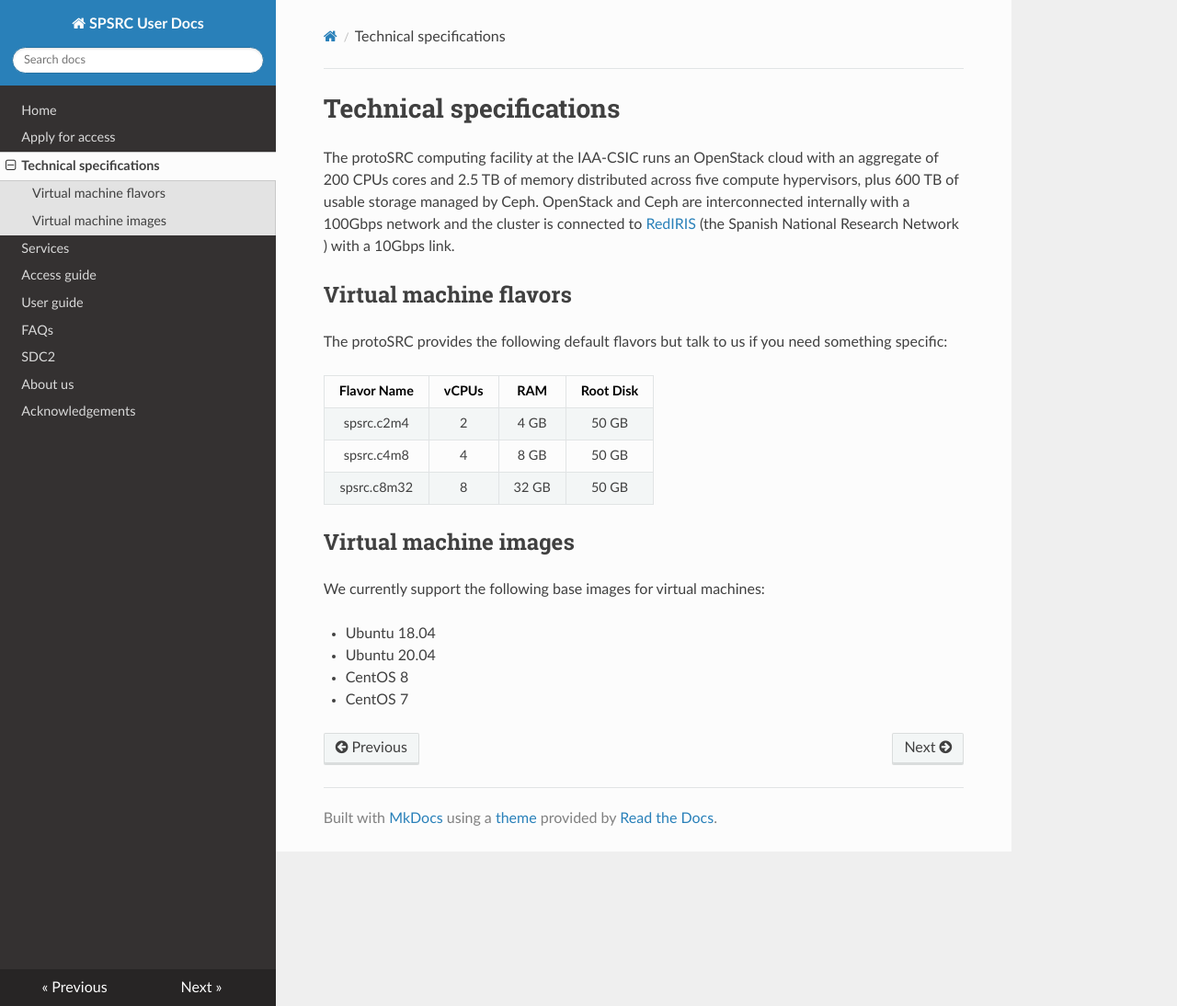
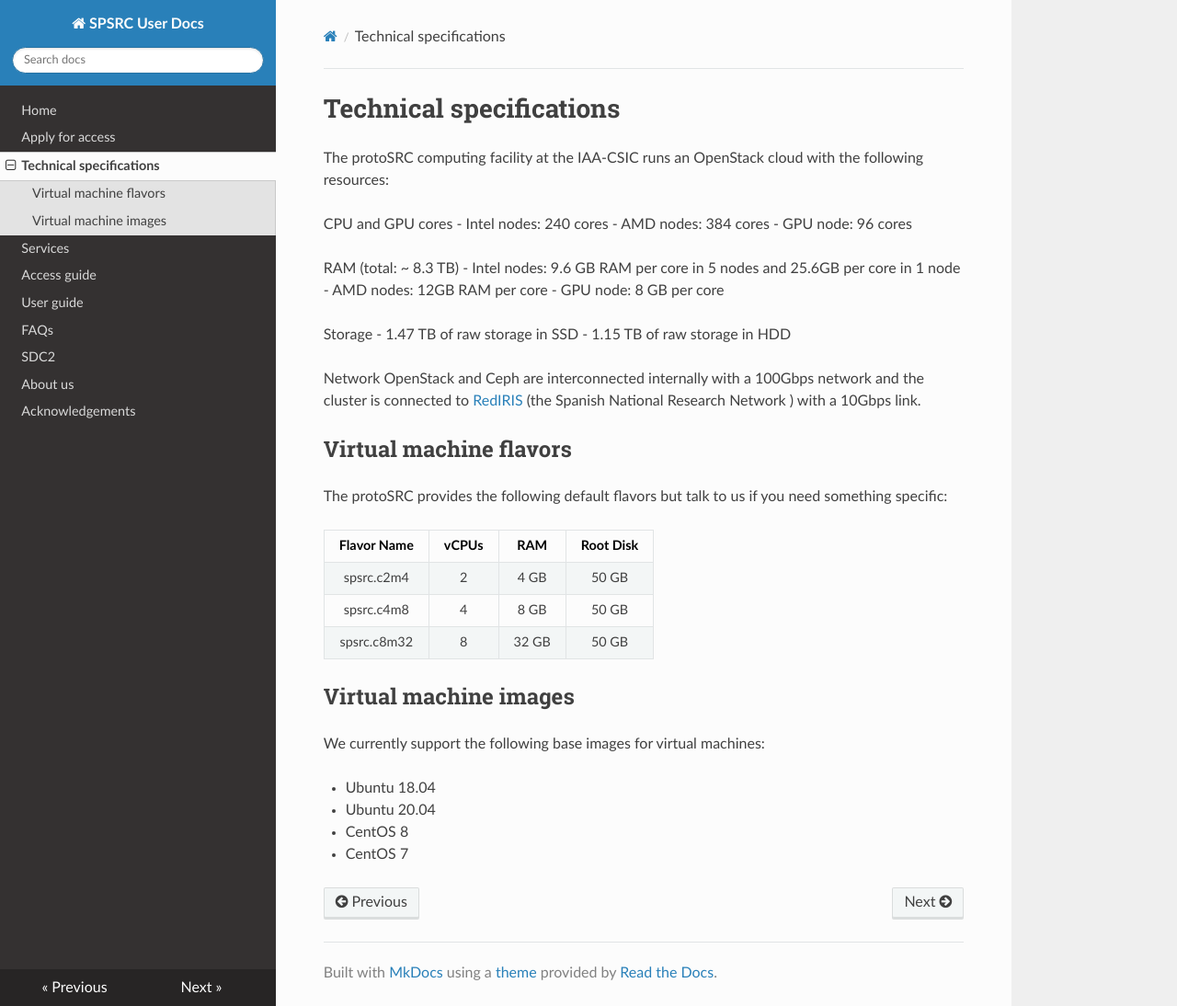
Before and after one commit to espsrc/spsrc_user_docs, an MkDocs documentation site: the page built from docs/tech_specifications.md, in a window 1280 px wide and 1094 px high. Shown: the whole window at 92% size. Built offline with MkDocs 1.6.1, drawn with Linux system fonts in a browser that asks for light colours; nearby versions of some CDN libraries.

Commit message:
Update tech_specifications.md
Update resources

```diff
--- a/docs/tech_specifications.md
+++ b/docs/tech_specifications.md
@@ -1,9 +1,25 @@
 # Technical specifications
 
-The protoSRC computing facility at the IAA-CSIC runs an OpenStack cloud with an aggregate of 200 CPUs cores
-and 2.5 TB of memory distributed across five compute hypervisors, plus 600 TB of usable storage managed by Ceph.
+The protoSRC computing facility at the IAA-CSIC runs an OpenStack cloud with the following resources:
+
+CPU and GPU cores
+- Intel nodes: 240 cores
+- AMD nodes: 384 cores
+- GPU node: 96 cores
+
+RAM (total: ~ 8.3 TB)
+- Intel nodes: 9.6 GB RAM per core in 5 nodes and 25.6GB per core in 1 node
+- AMD nodes: 12GB RAM per core
+- GPU node: 8 GB per core
+
+Storage
+- 1.47 TB of raw storage in SSD
+- 1.15 TB of raw storage in HDD
+
+Network
 OpenStack and Ceph are interconnected internally with a 100Gbps network and the cluster is connected to
 [RedIRIS](https://www.rediris.es/) (the Spanish National Research Network ) with a 10Gbps link.
+
 
 ## Virtual machine flavors
 
```
